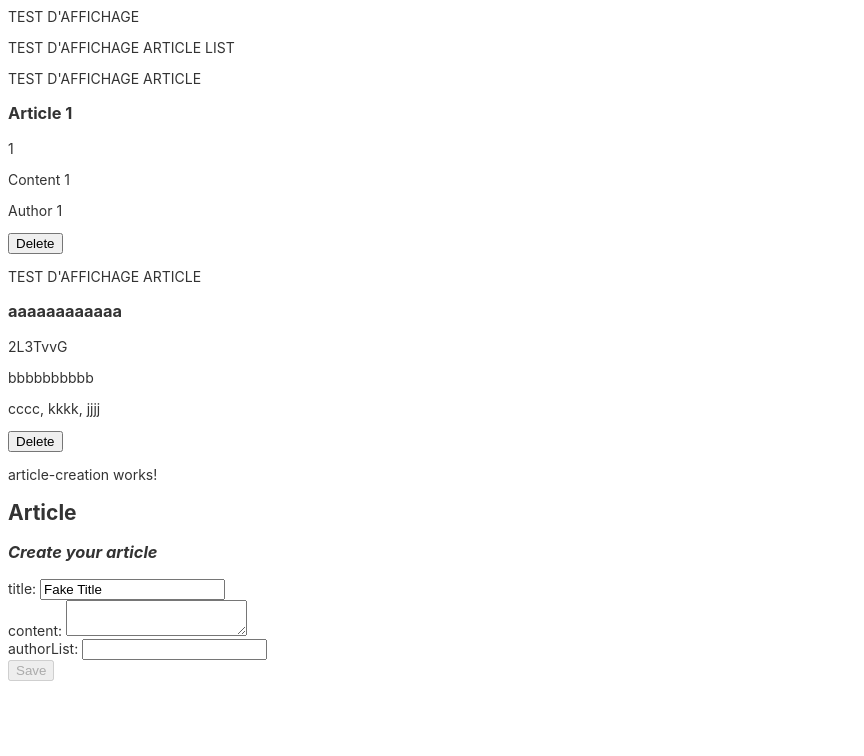
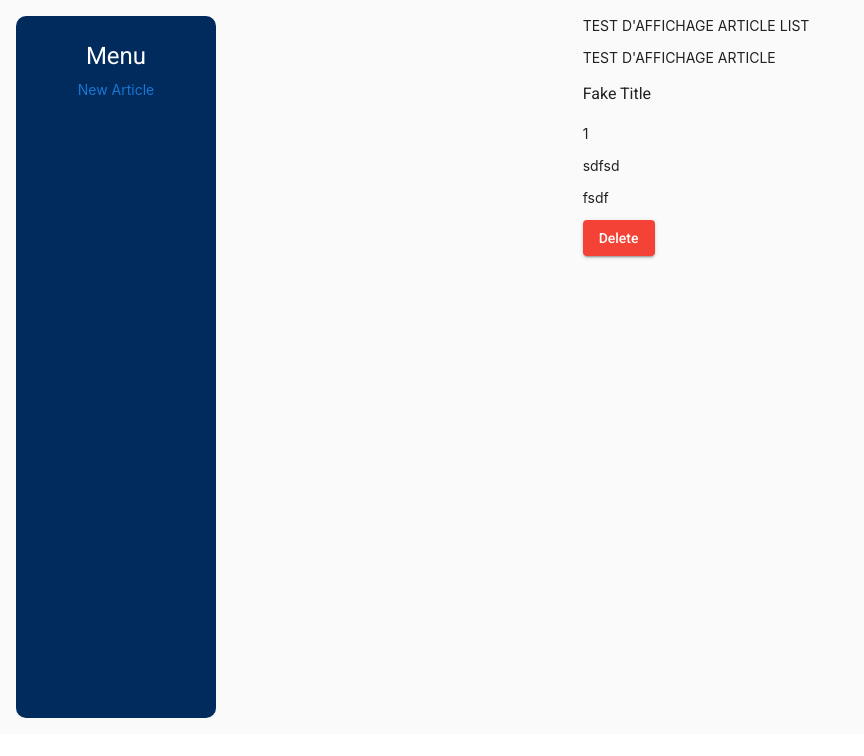
Before and after one commit to Polytech-Paris-Sud-Web/LeonidShuryginTP1Angular, an Angular app: page / in a window 1280 px wide. Shown: the top 756 px of the page, without its empty margins (0-864 px from the left). Built offline with nearby package versions, Linux system fonts and the light colour scheme; data requests are answered from the project's data file.

Commit message:
add sidebar and navigation

```diff
--- a/angular.json
+++ b/angular.json
@@ -27,6 +27,7 @@
               "src/assets"
             ],
             "styles": [
+              "./node_modules/@angular/material/prebuilt-themes/pink-bluegrey.css",
               "src/styles.css"
             ],
             "scripts": []
@@ -94,6 +95,7 @@
               "src/assets"
             ],
             "styles": [
+              "./node_modules/@angular/material/prebuilt-themes/pink-bluegrey.css",
               "src/styles.css"
             ],
             "scripts": []
--- a/db.json
+++ b/db.json
@@ -1,16 +1,10 @@
 {
   "articleList": [
     {
-      "id": "1",
-      "title": "Article 1",
-      "authorList": "Author 1",
-      "content": "Content 1"
-    },
-    {
-      "title": "aaaaaaaaaaaa",
-      "content": "bbbbbbbbbb",
-      "authorList": "cccc, kkkk, jjjj",
-      "id": "2L3TvvG"
+      "title": "Fake Title",
+      "content": "sdfsd",
+      "authorList": "fsdf",
+      "id": 1
     }
   ]
 }
--- a/package.json
+++ b/package.json
@@ -11,10 +11,12 @@
   "private": true,
   "dependencies": {
     "@angular/animations": "~13.3.0",
+    "@angular/cdk": "^13.3.7",
     "@angular/common": "~13.3.0",
     "@angular/compiler": "~13.3.0",
     "@angular/core": "~13.3.0",
     "@angular/forms": "~13.3.0",
+    "@angular/material": "^13.3.7",
     "@angular/platform-browser": "~13.3.0",
     "@angular/platform-browser-dynamic": "~13.3.0",
     "@angular/router": "~13.3.0",
--- a/src/app/app.component.css
+++ b/src/app/app.component.css
@@ -291,3 +291,37 @@ svg#clouds {
         visibility: hidden;
     }
 }
+
+mat-toolbar {
+    background: #004a9f;
+    color: white;
+}
+
+mat-drawer {
+    margin: 16px;
+    width: 200px;
+    border-right: none;
+    background: #002b5c;
+    color: white;
+    border-radius: 10px;
+    padding: 16px;
+    text-align: center;
+}
+
+.content {
+    height: calc(100vh - 98px);
+    border-radius: 10px;
+    margin: 16px;
+    margin-left: 32px;
+
+    display: flex;
+    justify-content: top;
+    align-items: center;
+
+    /* font-size: 2rem;
+    color: lightgray; */
+}
+
+mat-drawer-content {
+    height: calc(100vh - 65px);
+}
--- a/src/app/app.component.html
+++ b/src/app/app.component.html
@@ -1,3 +1,45 @@
-<div>TEST D'AFFICHAGE</div>
-<app-article-list></app-article-list>
-<app-article-creation></app-article-creation>
+<!-- <div> -->
+<!-- <a routerLink="/create">New Article</a>
+    <mat-drawer-container class="example-container" autosize>
+        <mat-drawer #drawer class="example-sidenav" mode="side">
+            <p>Navigation menu</p>
+            <a routerLink="/create">New Article</a>
+
+        </mat-drawer>
+
+        <div class="example-sidenav-content">
+            <button type="button" mat-button (click)="drawer.toggle()">
+                Toggle sidenav
+            </button>
+        </div>
+
+    </mat-drawer-container>
+    <router-outlet></router-outlet> -->
+
+<!-- <mat-drawer-container class="example-container" autosize>
+        <mat-drawer #drawer class="example-sidenav" mode="side">
+          <p>Sidenav</p>
+          <a routerLink="/create">New Article</a>
+        </mat-drawer>
+
+        <div class="example-sidenav-content">
+          <button type="button" mat-button (click)="drawer.toggle()">
+            Toggle sidenav
+          </button>
+        </div>
+
+      </mat-drawer-container>
+      <router-outlet></router-outlet> -->
+<!-- </div> -->
+
+<div>
+    <mat-drawer-container class="example-container">
+        <mat-drawer mode="side" opened>
+            <h1>Menu</h1>
+            <a routerLink="/create">New Article</a>
+        </mat-drawer>
+        <mat-drawer-content class="content">
+            <router-outlet></router-outlet>
+        </mat-drawer-content>
+    </mat-drawer-container>
+</div>
--- a/src/app/app.module.ts
+++ b/src/app/app.module.ts
@@ -2,14 +2,28 @@ import { BrowserModule } from '@angular/platform-browser';
 import { NgModule } from '@angular/core';
 import { HttpClientModule } from '@angular/common/http';
 import { ReactiveFormsModule } from '@angular/forms';
+import { RouterModule, Routes } from '@angular/router';
 
-import { AppRoutingModule } from './app-routing.module';
+//import { AppRoutingModule } from './app-routing.module';
 import { AppComponent } from './app.component';
 import { ArticleComponent } from './article/article.component';
 import { ArticleListComponent } from './article-list/article-list.component';
 import { ArticleService } from './article.service';
 import { ArticleCreationComponent } from './article-creation/article-creation.component';
+import { BrowserAnimationsModule } from '@angular/platform-browser/animations';
 
+//Angular Material
+import { MatButtonModule } from '@angular/material/button';
+import { MatSidenavModule } from '@angular/material/sidenav';
+import { MatToolbarModule } from '@angular/material/toolbar';
+import { MatIconModule } from '@angular/material/icon';
+import { MatDividerModule } from '@angular/material/divider';
+
+const appRoutes: Routes = [
+  { path: 'create', component: ArticleCreationComponent },
+  { path: 'articleList', component: ArticleListComponent },
+  { path: '', component: ArticleListComponent }
+]
 @NgModule({
   declarations: [
     AppComponent,
@@ -18,10 +32,29 @@ import { ArticleCreationComponent } from './article-creation/article-creation.co
     ArticleCreationComponent
   ],
   imports: [
+    RouterModule.forRoot(
+      appRoutes,
+      { enableTracing: true } // <-- debugging purposes only
+    ),
     BrowserModule,
     HttpClientModule,
-    AppRoutingModule,
-    ReactiveFormsModule
+    //AppRoutingModule,
+    ReactiveFormsModule,
+    BrowserAnimationsModule,
+    //Angular Material
+    MatButtonModule,
+    MatSidenavModule,
+    MatToolbarModule,
+    MatIconModule,
+    MatDividerModule,
+  ],
+  exports: [
+    //Angular Material
+    MatButtonModule,
+    MatSidenavModule,
+    MatToolbarModule,
+    MatIconModule,
+    MatDividerModule,
   ],
   providers: [ArticleService],
   bootstrap: [AppComponent]
--- a/src/app/article-creation/article-creation.component.html
+++ b/src/app/article-creation/article-creation.component.html
@@ -15,6 +15,6 @@
             <input class="form-control" formControlName="authorList">
         </label>
         <br />
-        <button class="btn btn-success" [disabled]="articleForm.invalid" type="submit">Save</button>
+        <button mat-raised-button color="primary" [disabled]="articleForm.invalid" type="submit">Save</button>
     </div>
 </form>
--- a/src/app/article/article.component.html
+++ b/src/app/article/article.component.html
@@ -4,5 +4,5 @@
     <p> {{this.article.getId() }} </p>
     <p> {{this.article.getContent()}} </p>
     <p> {{this.article.getAuthor()}} </p>
-    <button (click)="delete()">Delete</button>
+    <button mat-raised-button color="warn" (click)="delete()">Delete</button>
 </div>
--- a/src/index.html
+++ b/src/index.html
@@ -6,8 +6,11 @@
   <base href="/">
   <meta name="viewport" content="width=device-width, initial-scale=1">
   <link rel="icon" type="image/x-icon" href="favicon.ico">
+  <link rel="preconnect" href="https://fonts.gstatic.com">
+  <link href="https://fonts.googleapis.com/css2?family=Roboto:wght@300;400;500&display=swap" rel="stylesheet">
+  <link href="https://fonts.googleapis.com/icon?family=Material+Icons" rel="stylesheet">
 </head>
-<body>
+<body class="mat-typography">
   <app-root></app-root>
 </body>
 </html>
--- a/src/styles.css
+++ b/src/styles.css
@@ -1 +1,5 @@
 /* You can add global styles to this file, and also import other style files */
+@import "~@angular/material/prebuilt-themes/indigo-pink.css";
+
+html, body { height: 100%; }
+body { margin: 0; font-family: Roboto, "Helvetica Neue", sans-serif; }
```
Also changed, not shown: 1 other file (tests, documents, lock files or other folders).
